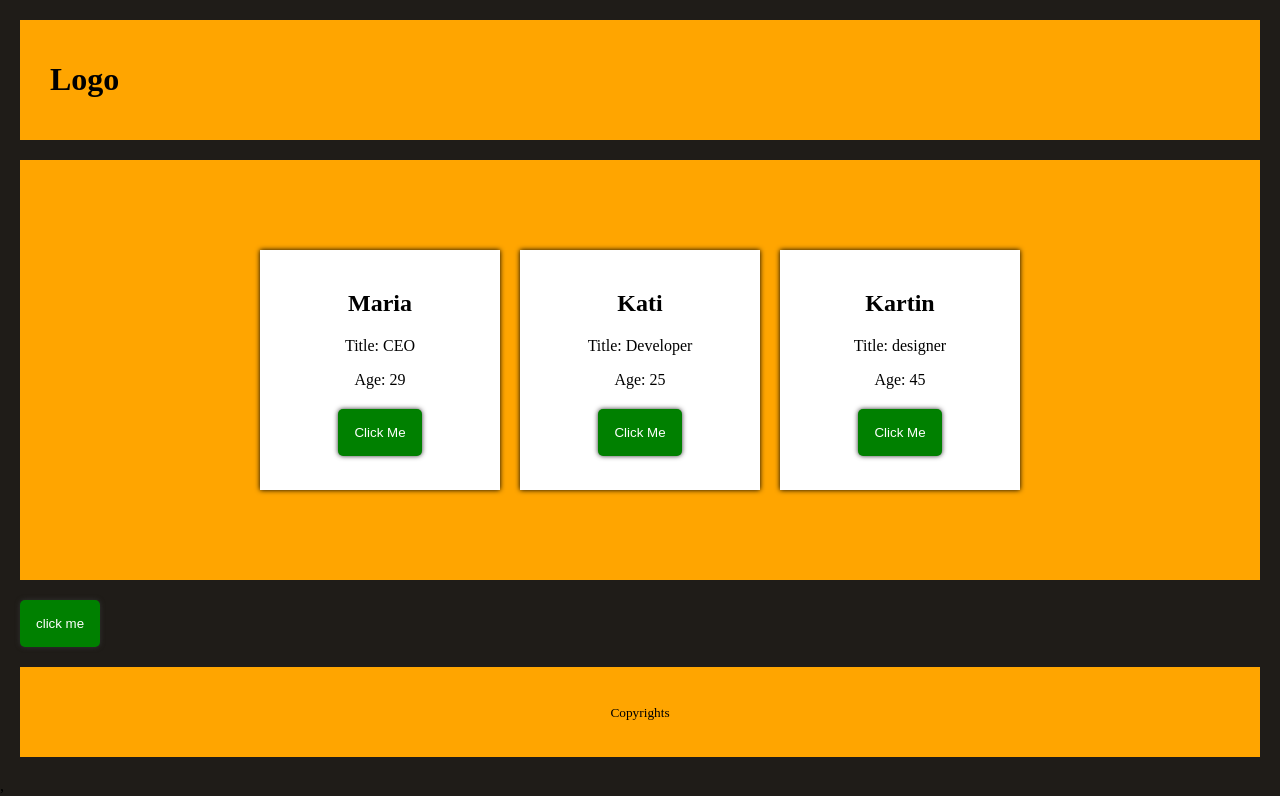
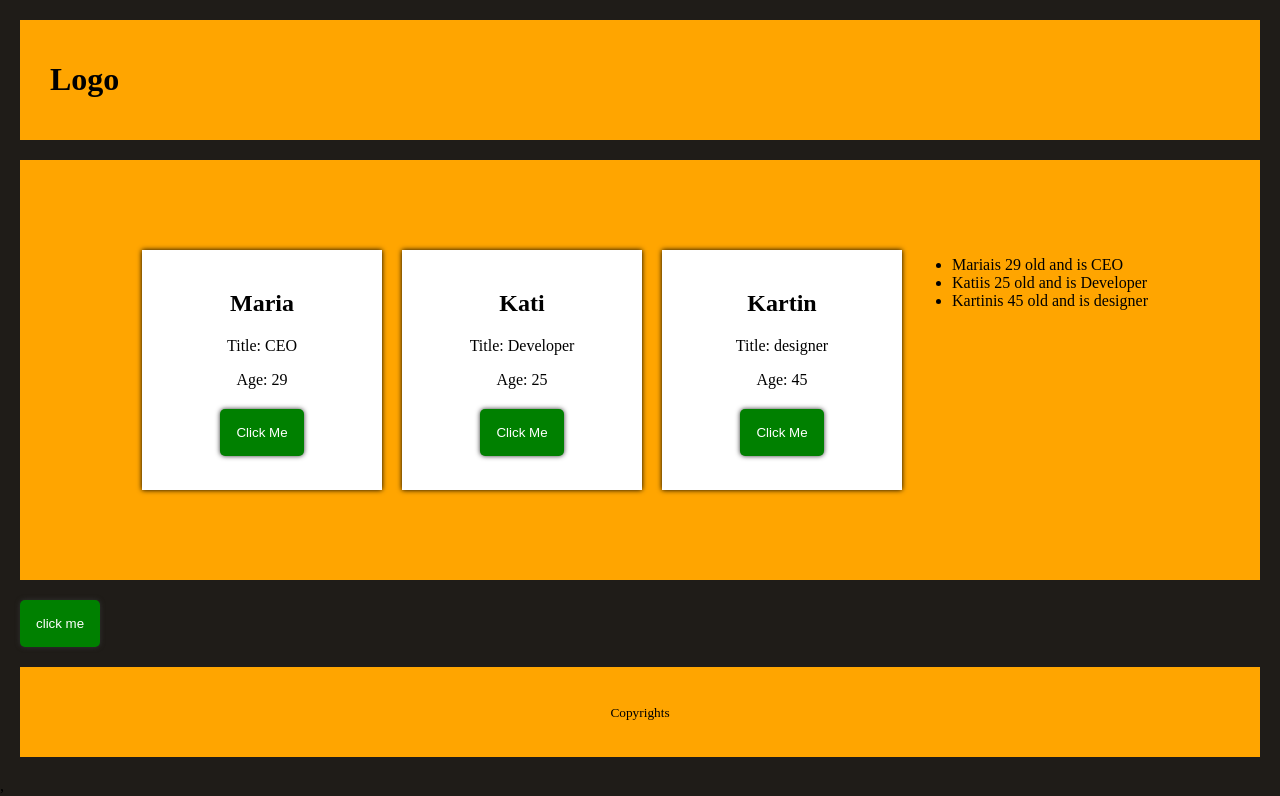
Before and after one commit to React21S/Boxes_Demo, a React (Create React App) app: page / in a window 1280 px wide. Shown: the top 796 px of the page. Built offline with nearby package versions, Linux system fonts and the light colour scheme.

Commit message:
Map function added

```diff
--- a/src/components/MainC.js
+++ b/src/components/MainC.js
@@ -5,9 +5,9 @@ import Box from "./Box";
 class MainC extends Component{
     state = {
       persons:[
-        { name : "Maria", title: "CEO", age:29},
-        {  name : "Kati", title: "Developer", age:25},
-         {  name : "Kartin", title: "designer", age:45},
+        {id:1 , name : "Maria", title: "CEO", age:29},
+        { id:2, name : "Kati", title: "Developer", age:25},
+         { id:3, name : "Kartin", title: "designer", age:45},
       ]
     };
 
@@ -19,7 +19,13 @@ class MainC extends Component{
         return (
           <>
         <main>
-            <Box
+          {/* list item in array  */}
+          {this.state.persons.map((item)=><Box
+          key={item.id}
+          name = {item.name}
+          age ={item.age}
+          title={item.title}/>)}
+            {/* <Box
             name={this.state.persons[0].name}
             title={this.state.persons[0].title}
             age={this.state.persons[0].age}
@@ -34,7 +40,12 @@ class MainC extends Component{
             name={this.state.persons[2].name}
             title={this.state.persons[2].title}
             age={this.state.persons[2].age}
-            />
+            /> */}
+
+            <ul>
+
+              {this.state.persons.map(item => <li key={item.id}> { item.name}is {item.age} old and is {item.title}</li>)}
+            </ul>
 
         </main>
         <button onClick={this.changeHandler}>click me</button>
```
